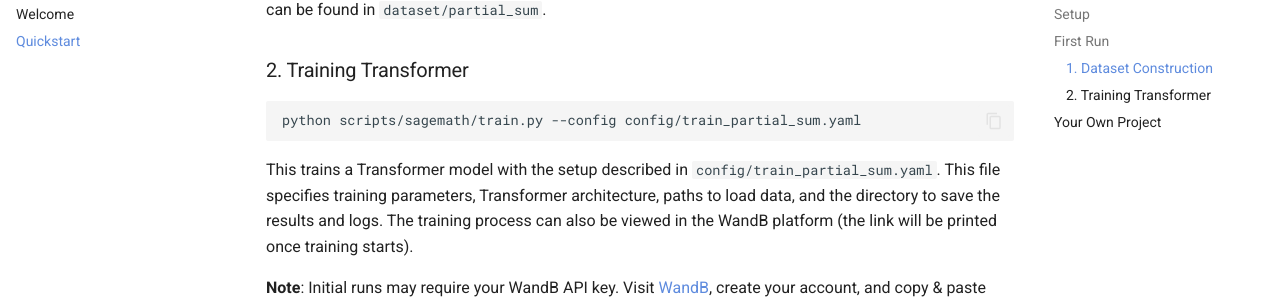
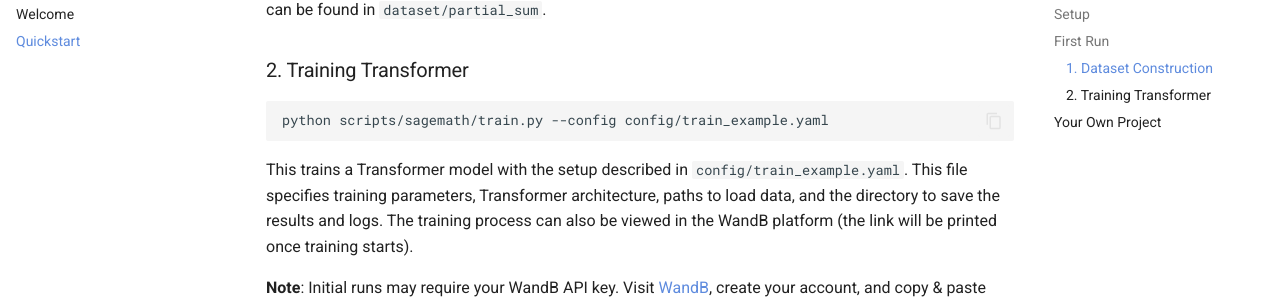
Before and after one commit to HiroshiKERA/calt-codebase, an MkDocs documentation site: the page built from docs/quickstart.md, in a window 1280 px wide and 900 px high, scrolled down 877 px. Shown: the part 149-453 px from the top of the window. Built offline with MkDocs 1.6.1 and Material for MkDocs 9.7.7, drawn with Linux system fonts in a browser that asks for light colours; plug-ins that fetch from the network failed and are left out; comment, search, counter and statistics services are not loaded; the version menu is left out.

Commit message:
update docs

````diff
--- a/docs/quickstart.md
+++ b/docs/quickstart.md
@@ -37,10 +37,10 @@ By default, this generates train and test sets of the partial polynomial sum tas
 ### 2. Training Transformer
 
 ```bash
-python scripts/sagemath/train.py --config config/train_partial_sum.yaml
+python scripts/sagemath/train.py --config config/train_example.yaml
 ```
 
-This trains a Transformer model with the setup described in `config/train_partial_sum.yaml`. This file specifies training parameters, Transformer architecture, paths to load data, and the directory to save the results and logs. The training process can also be viewed in the WandB platform (the link will be printed once training starts).
+This trains a Transformer model with the setup described in `config/train_example.yaml`. This file specifies training parameters, Transformer architecture, paths to load data, and the directory to save the results and logs. The training process can also be viewed in the WandB platform (the link will be printed once training starts).
 
 **Note**: Initial runs may require your WandB API key. Visit [WandB](https://wandb.ai/), create your account, and copy & paste your API key to the terminal as required.
 
````
